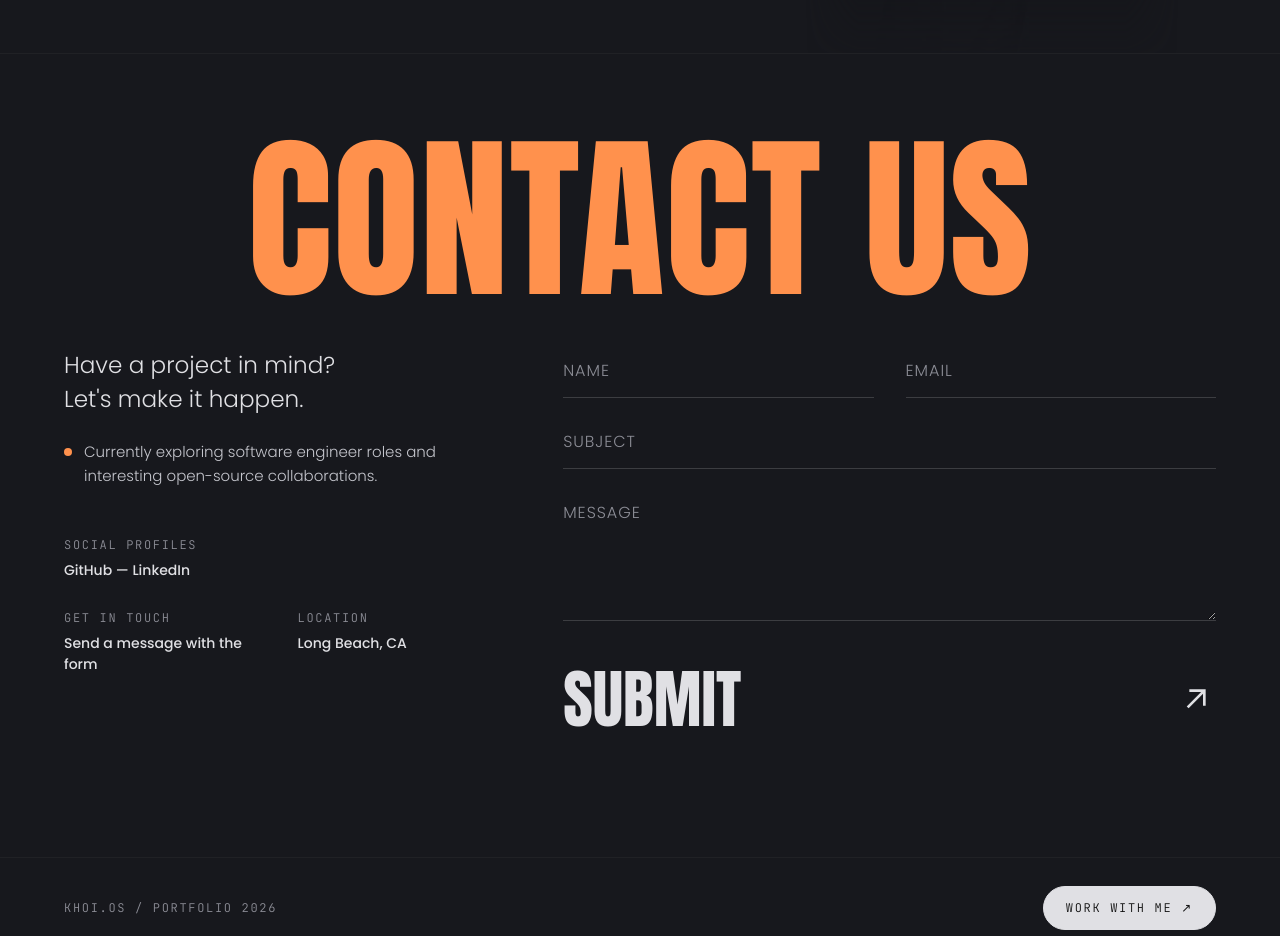
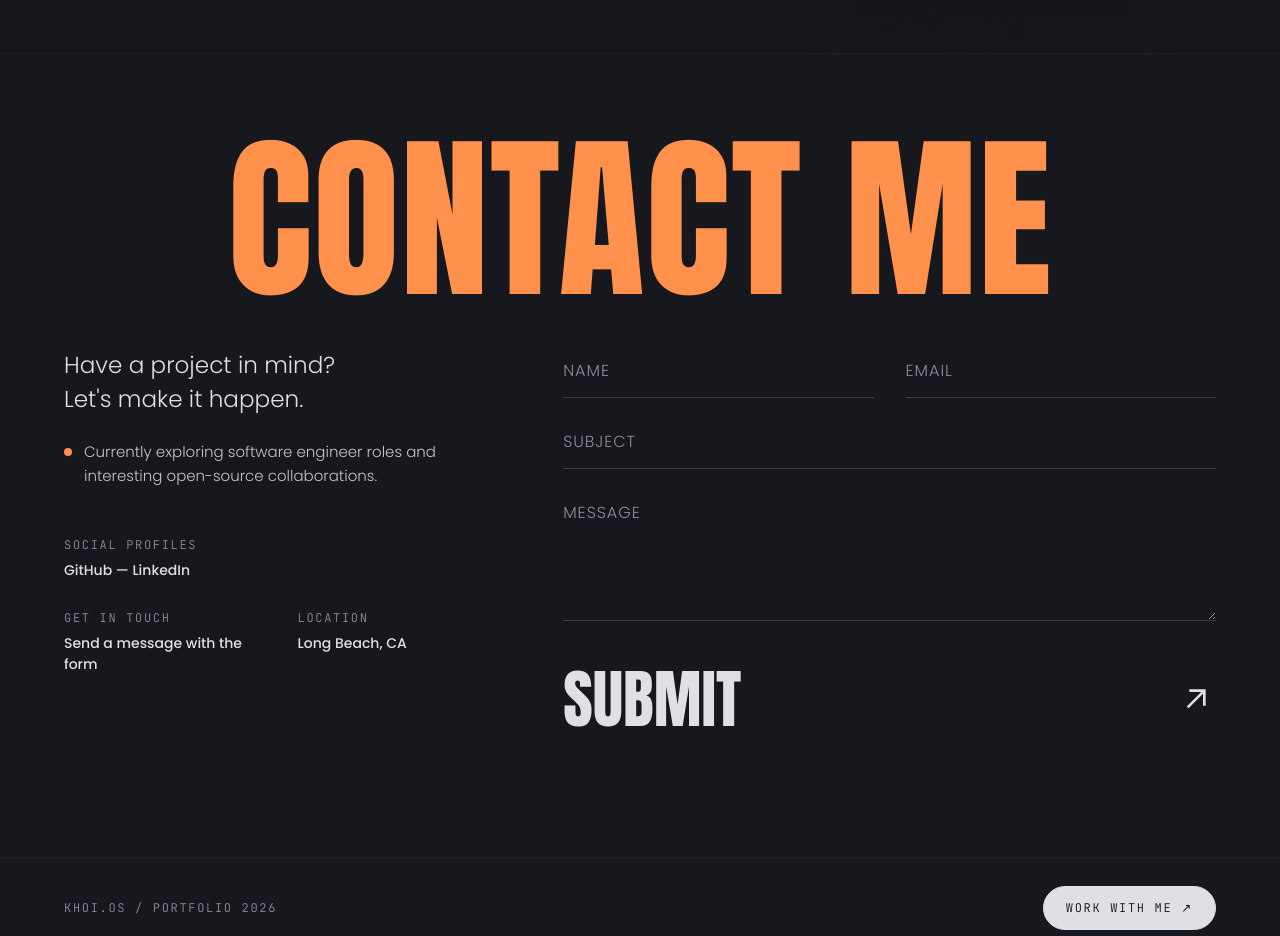
Before and after one commit to Ben2104/portfolio, a Next.js app: page / in a window 1280 px wide. Shown: the part 8100-9036 px from the top of the page. Built offline with nearby package versions, Linux system fonts and the light colour scheme.

Commit message:
fix: contact headline reads 'Contact me'
Co-Authored-By: Claude Sonnet 5.5 <noreply@anthropic.com>

```diff
--- a/src/components/deck/contact.tsx
+++ b/src/components/deck/contact.tsx
@@ -36,7 +36,7 @@ export function Contact() {
       <section className="scr ct" id="contact" aria-labelledby="ct-h">
         <div className="wrap">
           <Reveal>
-            <h2 className="giant" id="ct-h">Contact us</h2>
+            <h2 className="giant" id="ct-h">Contact me</h2>
           </Reveal>
 
           <div className="ct__grid">
```
